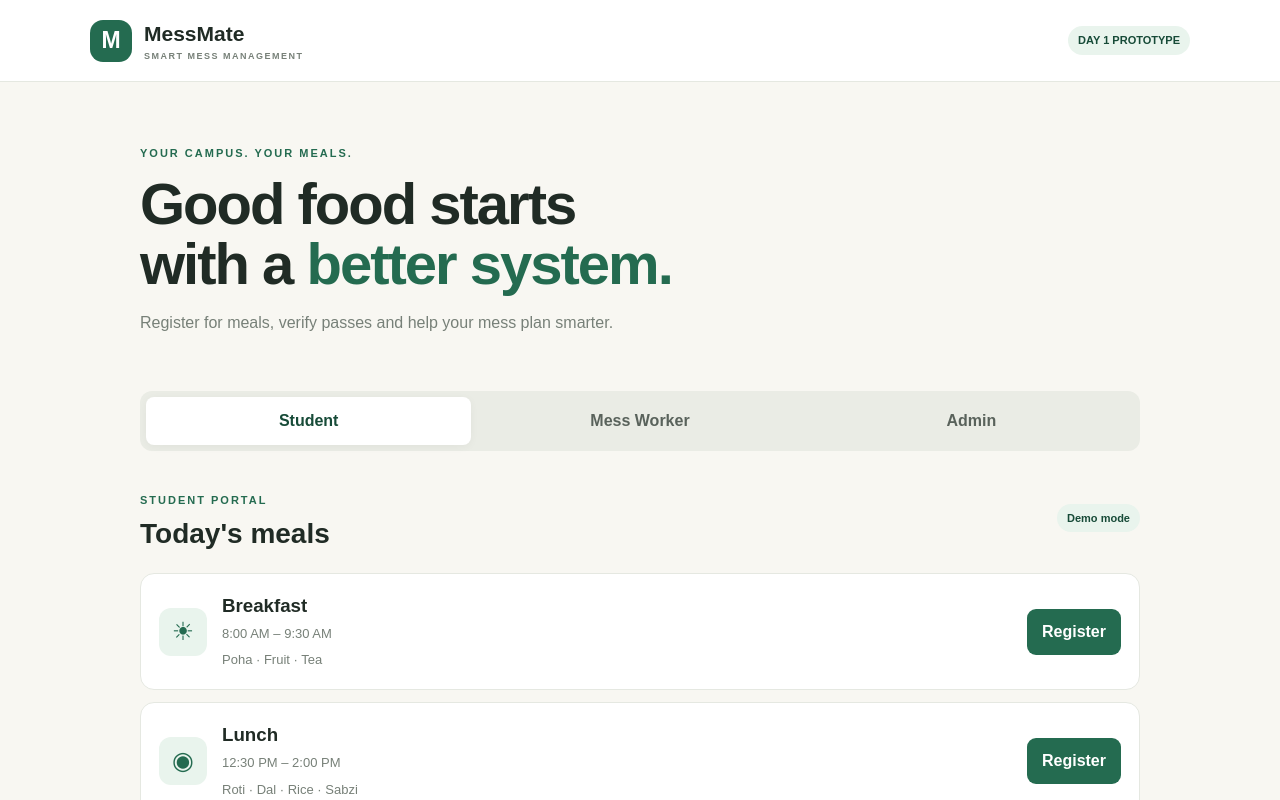
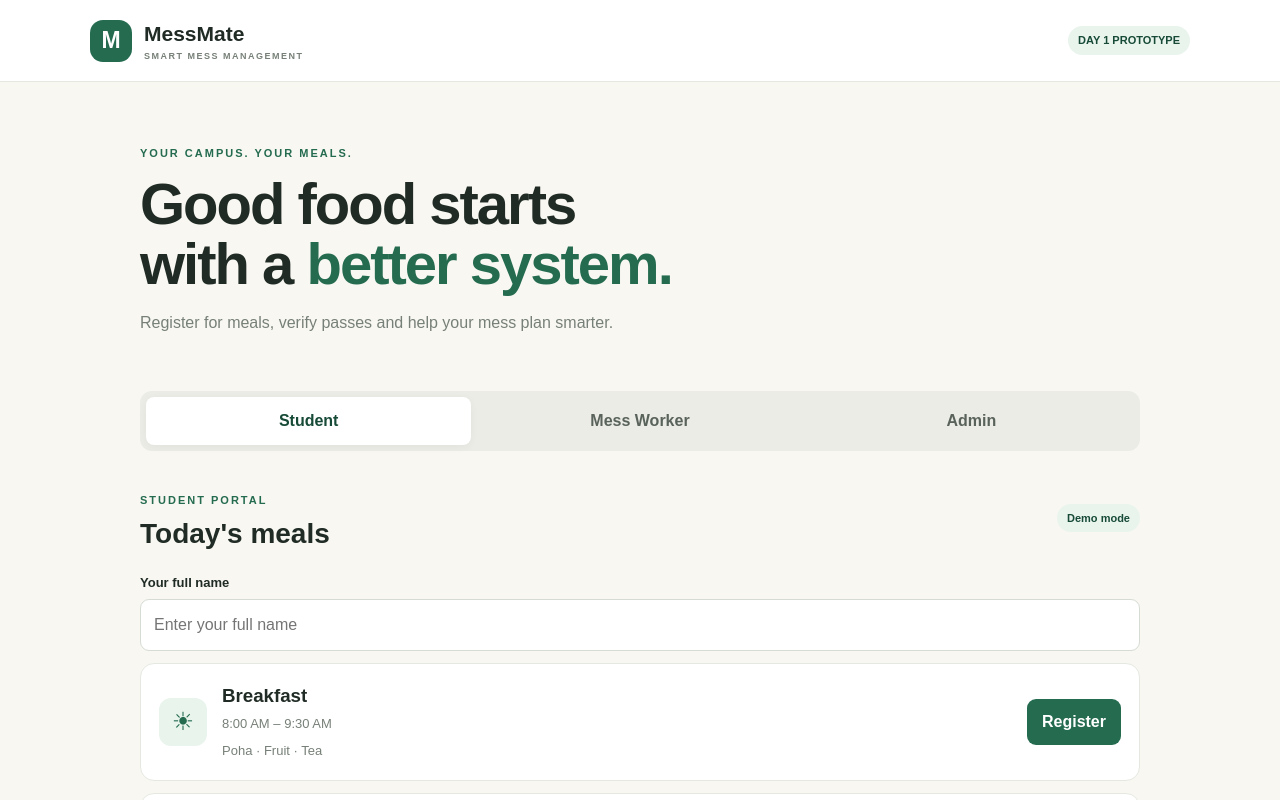
Before and after one commit to shachi17/Mess_test, a React app in the folder frontend/: page / in a window 1280 px wide. Shown: the top 800 px of the page. Built offline with nearby package versions, Linux system fonts and the light colour scheme; the HTML template or start-up script is replaced by a standard one.

Commit message:
Adding name

```diff
--- a/frontend/src/App.jsx
+++ b/frontend/src/App.jsx
@@ -55,6 +55,10 @@ function App() {
   }
 
   function handleMeal(meal) {
+    if (!studentName.trim()) {
+  showToast("Please enter your name first.");
+  return;
+}
     const existing = records.find((record) => record.meal === meal);
 
     if (existing) {
@@ -67,7 +71,7 @@ function App() {
         current.filter((record) => record.meal !== meal)
       );
       showToast(meal + " registration cancelled.");
-    } else {
+    }  else {
   const newRecord = {
     meal,
     passId: makePassId(),
@@ -77,6 +81,31 @@ function App() {
 
   setRecords((current) => [...current, newRecord]);
   showToast(meal + " registered successfully!");
+
+  fetch("http://localhost:3000/api/registrations", {
+    method: "POST",
+    headers: {
+      "Content-Type": "application/json",
+    },
+    body: JSON.stringify({
+      studentName: studentName.trim(),
+      meal,
+      optedIn: true,
+    }),
+  })
+    .then(async (response) => {
+      const data = await response.json();
+
+      if (!response.ok) {
+        throw new Error(data.message || "Registration failed.");
+      }
+
+      showToast(meal + " saved to backend!");
+    })
+    .catch((error) => {
+      console.error("Backend registration error:", error);
+      showToast("Backend save failed. Check connection.");
+    });
 }
   }
 
@@ -211,6 +240,18 @@ function App() {
               </div>
               <span className="status">Demo mode</span>
             </div>
+
+            <div className="student-name-field">
+            <label htmlFor="studentName">Your full name</label>
+            <input
+           id="studentName"
+          type="text"
+           placeholder="Enter your full name"
+          value={studentName}
+          onChange={(e) => setStudentName(e.target.value)}
+      />
+      </div>
+
 
             {[
               {
```
Lines whose indentation alone changed are shown as unchanged.
